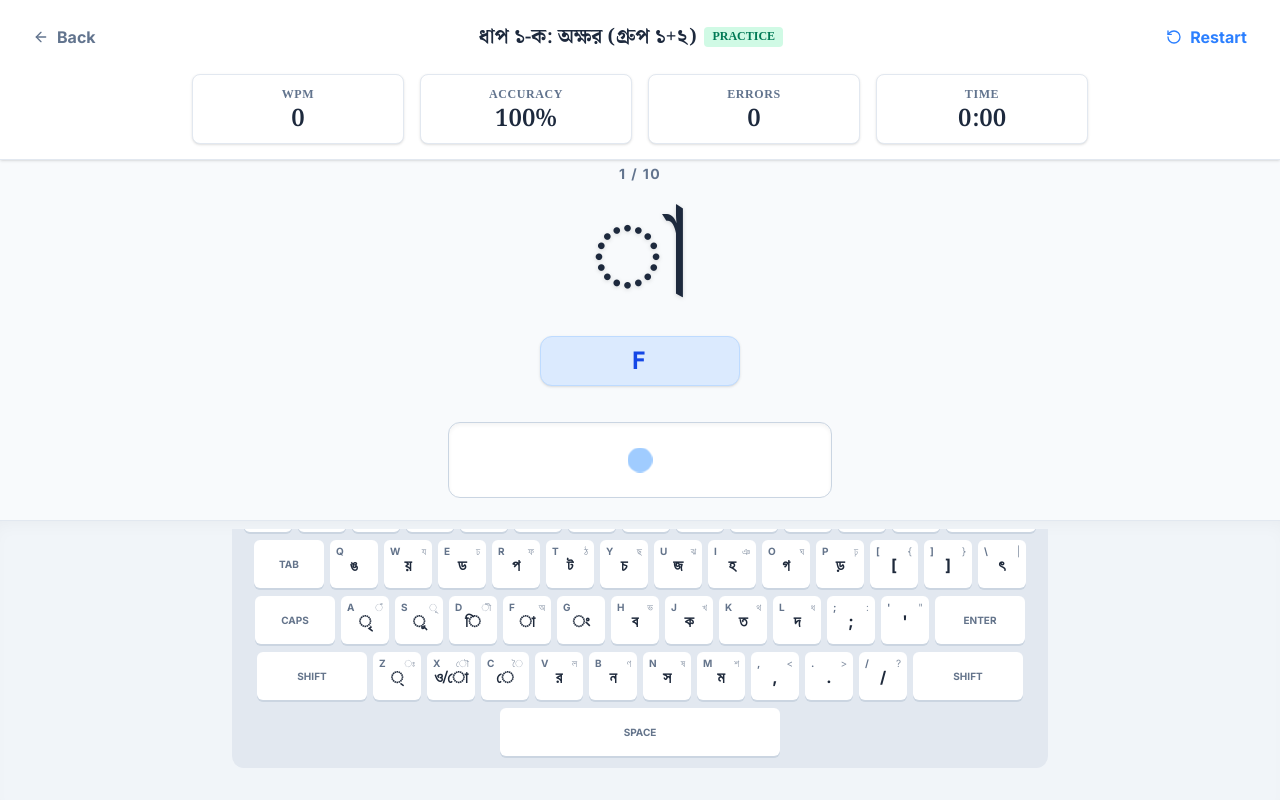
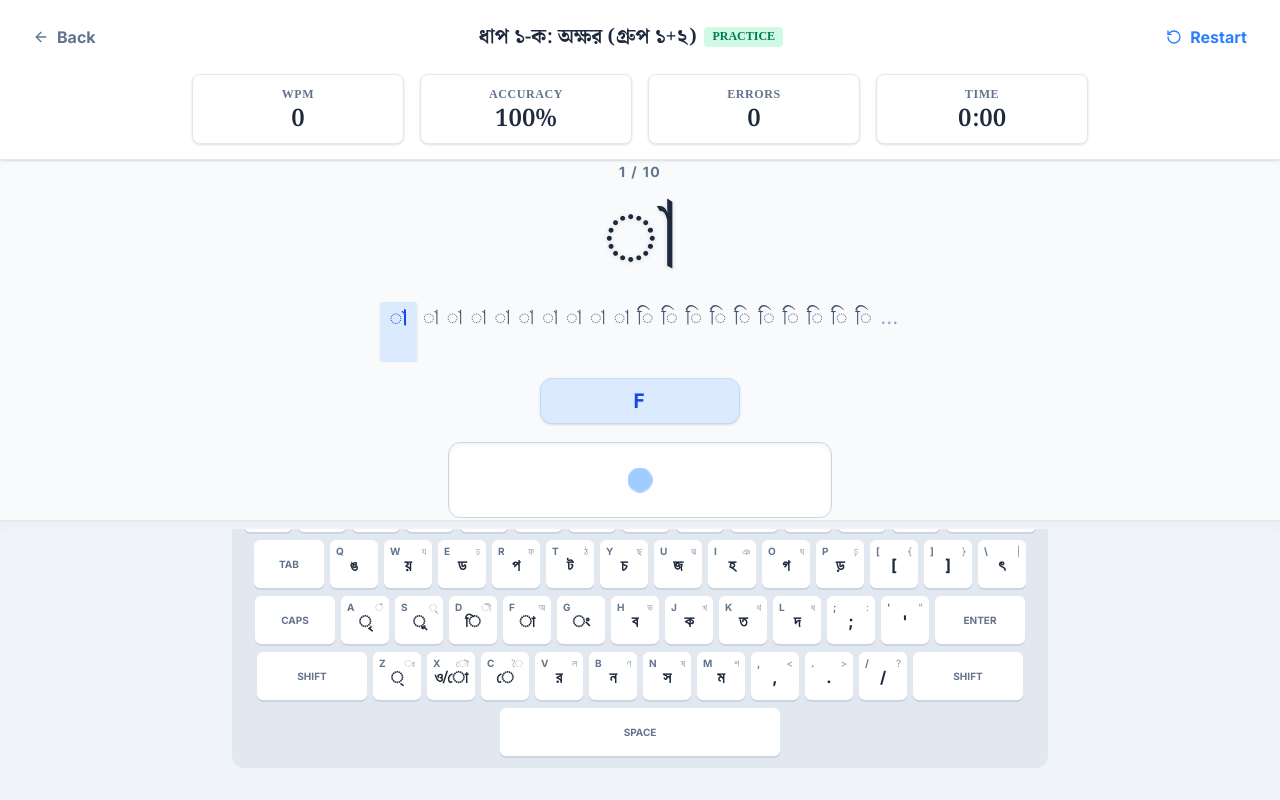
Before and after one commit to mdjakaria2021n-coder/Nayel, a React (Vite) app: page / in a window 1280 px wide. Both pictures are taken after a click on the button 260 px from the left and 319 px from the top of the page. Built offline with nearby package versions, Linux system fonts and the light colour scheme; a web font is replaced by a local one.

Commit message:
feat: Improve typing display and lesson structure
Adjusts the UI for better visibility of the current word and adds paragraph context. The lesson data structure has been refined to split sentences into individual words, enhancing granular tracking.

```diff
--- a/src/components/TypingEngine.tsx
+++ b/src/components/TypingEngine.tsx
@@ -318,17 +318,46 @@ export default function TypingEngine({ lesson, mode = 'practice', soundEnabled =
 
       {!isFinished ? (
         <>
-          {/* Middle 30% - Character View */}
-          <div className="h-[30dvh] flex flex-col items-center justify-center bg-transparent shrink-0 relative px-4 text-center">
-             <div className="text-sm font-bold text-slate-500 mb-2 font-sans tracking-widest uppercase">{groupTotal > 1 ? `${groupIndex} / ${groupTotal}` : 'Let\'s Start'}</div>
-             <div className={cn("mb-4 drop-shadow-sm transition-all duration-200 font-serif", "text-7xl sm:text-9xl text-slate-800 dark:text-slate-100")}>
+          {/* Middle 35% - Character View */}
+          <div className="h-[35dvh] flex flex-col items-center justify-center bg-transparent shrink-0 relative px-4 text-center">
+             <div className="text-sm font-bold text-slate-500 mb-1 sm:mb-2 font-sans tracking-widest uppercase">{groupTotal > 1 ? `${groupIndex} / ${groupTotal}` : 'Let\'s Start'}</div>
+             <div className={cn("mb-2 sm:mb-4 drop-shadow-sm transition-all duration-200 font-serif", "text-6xl sm:text-8xl text-slate-800 dark:text-slate-100")}>
                  {isTypingSpace ? (
                    <span className="text-slate-300 dark:text-slate-700 italic text-5xl sm:text-7xl">(Space)</span>
                  ) : currentWord?.bangla}
              </div>
+
+             {/* Paragraph Context View */}
+             <div className="w-full max-w-4xl px-2 mb-4 flex flex-wrap justify-center gap-x-1.5 sm:gap-x-2 gap-y-1 sm:gap-y-2 text-base sm:text-xl font-serif leading-relaxed h-[50px] sm:h-[60px] overflow-hidden">
+                {(() => {
+                   const windowStart = Math.max(0, activeWordIndex - 8);
+                   const windowEnd = Math.min(lesson.words.length, windowStart + 20);
+                   const words = lesson.words.slice(windowStart, windowEnd);
+                   return (
+                     <>
+                        {windowStart > 0 && <span className="text-slate-400">...</span>}
+                        {words.map((w, localIdx) => {
+                           const actualIdx = windowStart + localIdx;
+                           return (
+                             <span key={actualIdx} className={cn(
+                               "transition-all duration-200",
+                               actualIdx < activeWordIndex ? "text-emerald-500/60 dark:text-emerald-500/50" :
+                               actualIdx === activeWordIndex ? "text-blue-700 dark:text-blue-300 font-bold bg-blue-100 dark:bg-blue-900/40 px-2 py-0.5 rounded-md shadow-sm transform scale-110" :
+                               "text-slate-600 dark:text-slate-400"
+                             )}>
+                               {w.bangla}
+                             </span>
+                           );
+                        })}
+                        {windowEnd < lesson.words.length && <span className="text-slate-400">...</span>}
+                     </>
+                   );
+                })()}
+             </div>
+
              {/* Hint Area */}
-             <div className="flex flex-col items-center min-h-[60px]">
-                 <div className="flex flex-wrap justify-center items-center gap-1 sm:gap-2 text-xl sm:text-2xl font-mono px-6 py-2 rounded-xl bg-blue-100 dark:bg-blue-900/40 text-blue-700 dark:text-blue-300 border border-blue-200 dark:border-blue-800 shadow-sm transition-all duration-300 min-w-[200px] text-center font-bold tracking-widest">
+             <div className="flex flex-col items-center min-h-[50px] sm:min-h-[60px]">
+                 <div className="flex flex-wrap justify-center items-center gap-1 sm:gap-2 text-lg sm:text-xl font-mono px-4 sm:px-6 py-1.5 sm:py-2 rounded-xl bg-blue-100 dark:bg-blue-900/40 text-blue-700 dark:text-blue-300 border border-blue-200 dark:border-blue-800 shadow-sm transition-all duration-300 min-w-[150px] sm:min-w-[200px] text-center font-bold tracking-widest">
                     {isTypingSpace ? "Space bar" : (
                        currentWord?.bangla ? getWordKeysArray(currentWord.bangla).filter(k => k !== 'Space').map((char, i) => (
                          <React.Fragment key={i}>
@@ -339,15 +368,15 @@ export default function TypingEngine({ lesson, mode = 'practice', soundEnabled =
                     )}
                  </div>
                  {(fails >= 1) && (
-                    <div className={cn("mt-2 text-xs sm:text-sm font-sans px-3 py-1 rounded-full transition-colors font-bold", fails >= 3 ? "text-red-700 bg-red-100 dark:bg-red-900/40 dark:text-red-300 animate-pulse" : "text-amber-700 bg-amber-100 dark:bg-amber-900/40 dark:text-amber-300")}>
+                    <div className={cn("mt-2 text-xs font-sans px-3 py-1 rounded-full transition-colors font-bold", fails >= 3 ? "text-red-700 bg-red-100 dark:bg-red-900/40 dark:text-red-300 animate-pulse" : "text-amber-700 bg-amber-100 dark:bg-amber-900/40 dark:text-amber-300")}>
                        {fails >= 3 ? "সঠিক কম্বিনেশন ব্যবহার করুন" : fails >= 2 ? "কীবোর্ডে হাইলাইট করা আছে" : "ভুল হয়েছে, আবার চেষ্টা করুন"}
                     </div>
                  )}
              </div>
           </div>
 
-          {/* Typing Box 15% */}
-          <div className="h-[15dvh] flex items-center justify-center p-2 sm:p-4 bg-transparent shrink-0">
+          {/* Typing Box 10% */}
+          <div className="h-[10dvh] flex items-center justify-center p-2 sm:p-4 bg-transparent shrink-0">
              <div className="relative w-full max-w-sm">
                <input
                   id="typingInput"
--- a/src/data/lessons.ts
+++ b/src/data/lessons.ts
@@ -37,7 +37,13 @@ const drill = (wordsList: string[], repeats: number = 3): LessonWord[] => {
 };
 
 const plainPara = (sentences: string[]): LessonWord[] => {
-  return sentences.map(s => ({ keys: gKey(s), bangla: s }));
+  const result: LessonWord[] = [];
+  sentences.forEach(s => {
+    // split by space and filter empty
+    const words = s.split(' ').filter(Boolean);
+    words.forEach(w => result.push({ keys: gKey(w), bangla: w }));
+  });
+  return result;
 };
 
 export const LESSONS: Lesson[] = [
```
